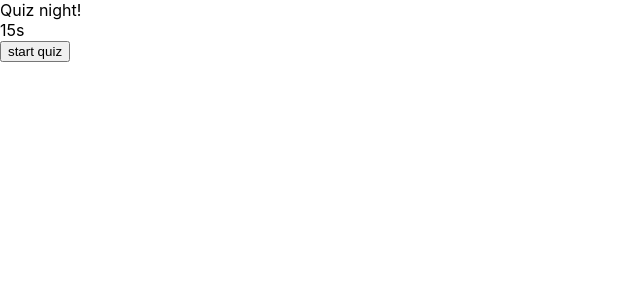
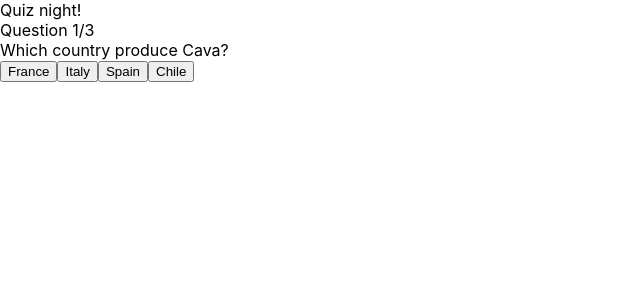
Before and after one commit to Ruterryter/quiz-night, a React (Create React App) app: page / in a window 1280 px wide. Shown: the top 300 px of the page, without its empty margins (0-640 px from the left). Built offline with nearby package versions, Linux system fonts and the light colour scheme.

Commit message:
adding function for randomizing questions

```diff
--- a/src/Components/Quiz.jsx
+++ b/src/Components/Quiz.jsx
@@ -1,10 +1,52 @@
-import React from 'react'
-import { CountdownTimer } from './CountdownTimer'
+import { randomQuestions } from 'Questions';
+import React, { useState } from 'react'
+
+//add restart test button
+//add timer to each question
+
+const questions = randomQuestions
 
 export const Quiz = () => {
-    return (
-        <div>
-            <CountdownTimer />
-        </div>
-    )
+  const [currentQuestion, setCurrentQuestion] = useState(0);
+  const [score, setScore] = useState(0);
+  const [showScore, setShowScore] = useState(false);
+
+  const userAnswer = (isCorrect) => {
+    if (isCorrect) {
+      setScore(score + 1);
+    }
+
+    const nextQuestion = currentQuestion + 1;
+    if (nextQuestion < questions.length) {
+      setCurrentQuestion(nextQuestion);
+    } else {
+      setShowScore(true);
+    }
+  }
+
+  return (
+    <>
+      <div>
+        {showScore ? (
+          <div>
+            You scored {score} out of {questions.length}
+          </div>
+        ) : (
+            <>
+              <div>
+                <div >
+                  <span>Question {currentQuestion + 1}</span>/{questions.length}
+                </div>
+                <div>{questions[currentQuestion].questionText}</div>
+              </div>
+              <div>
+                {questions[currentQuestion].answerOptions.map((answerOption) => (
+                  <button onClick={() => userAnswer(answerOption.isCorrect)}>{answerOption.answerText}</button>
+                ))}
+              </div>
+            </>
+          )}
+      </div>
+    </>
+  );
 }
--- /dev/null
+++ b/src/Questions.js
@@ -0,0 +1,72 @@
+const questions =
+  [
+    {
+      questionText: 'What is Merlot?',
+      answerOptions: [
+        { answerText: 'A grape varietal', isCorrect: true },
+        { answerText: 'A snake', isCorrect: false },
+        { answerText: 'A city in Ireland', isCorrect: false },
+        { answerText: 'A dance step', isCorrect: false },
+      ],
+    },
+    {
+      questionText: 'Who Julia Child?',
+      answerOptions: [
+        { answerText: 'A ballet dancer', isCorrect: false },
+        { answerText: 'An actress', isCorrect: false },
+        { answerText: 'A cookbook writer', isCorrect: true },
+        { answerText: 'An opera singer', isCorrect: false },
+      ],
+    },
+    {
+      questionText: 'Which country produce Cava?',
+      answerOptions: [
+        { answerText: 'France', isCorrect: false },
+        { answerText: 'Italy', isCorrect: false },
+        { answerText: 'Spain', isCorrect: true },
+        { answerText: 'Chile', isCorrect: false },
+      ]
+    },
+    {
+      questionText: 'What is the most typical seasoning in Swedish Tacos?',
+      answerOptions: [
+        { answerText: 'Chili', isCorrect: false },
+        { answerText: 'Garlic', isCorrect: false },
+        { answerText: 'Cumin', isCorrect: true },
+        { answerText: 'Ginger', isCorrect: false },
+      ]
+    },
+    {
+      questionText: 'What should not be in an original Princess cake?',
+      answerOptions: [
+        { answerText: 'Custard', isCorrect: false },
+        { answerText: 'Marcipan', isCorrect: false },
+        { answerText: 'Jam', isCorrect: true },
+        { answerText: 'Sponge Cake', isCorrect: false },
+      ]
+    }
+
+  ]
+
+const shuffle = (array) => {
+  // loop all elements
+  for (let i = array.length - 1; i > 0; i--) {
+
+    // pickup a random element
+    const j = Math.floor(Math.random() * i)
+    const temp = array[i]
+
+    // swap it with the current element
+    array[i] = array[j]
+    array[j] = temp
+  }
+  return array
+};
+
+//Makes a new array of questions, shuffles it and returns only the 3 first questions
+const shuffledArray = shuffle(questions)
+const n = 3
+const newQuestionsArray = shuffledArray.slice(0, n);
+
+
+export const randomQuestions = newQuestionsArray
```
